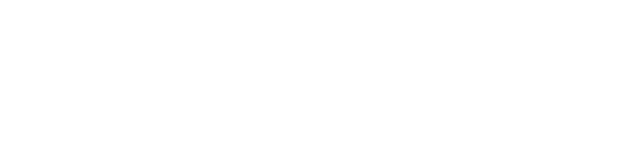
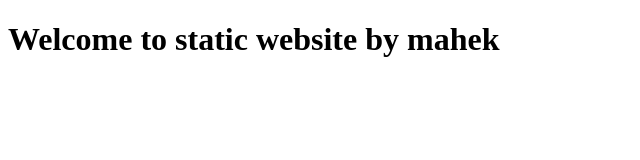
Before and after one commit to bankapurm/testapp, a plain HTML site: page index.html in a window 1280 px wide. Shown: the whole page, without its empty margins (0-640 px from the left). Drawn offline with Linux system fonts and the light colour scheme.

Commit message:
Update index.html

```diff
--- a/index.html
+++ b/index.html
@@ -4,6 +4,7 @@
     <meta charset="UTF-8">
     <meta name="viewport" content="width=device-width, initial-scale=1.0">
     <title>Test App</title>
+    <h1>Welcome to static website by mahek</h1>
 </head>
 <body>
 
```
